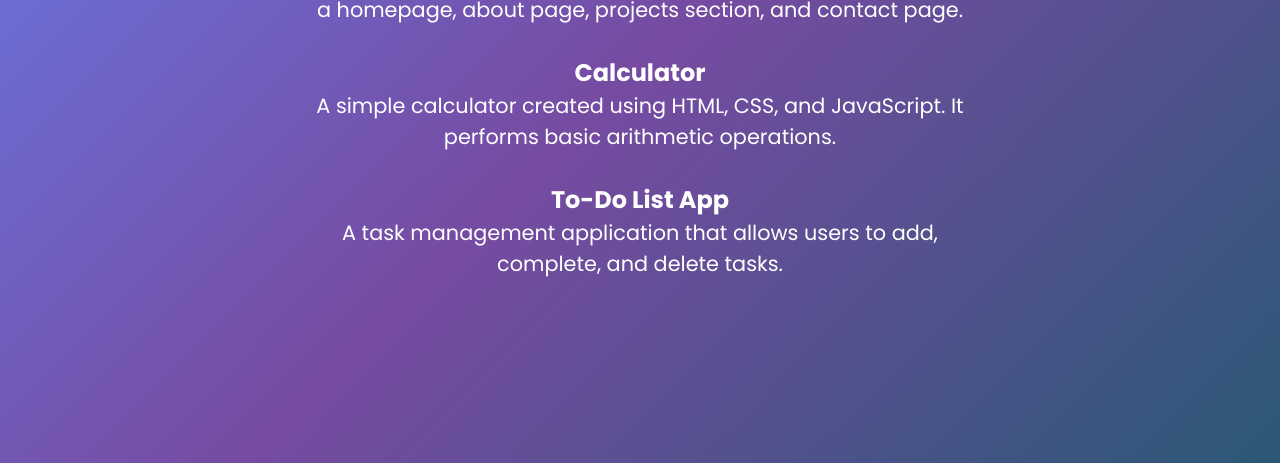
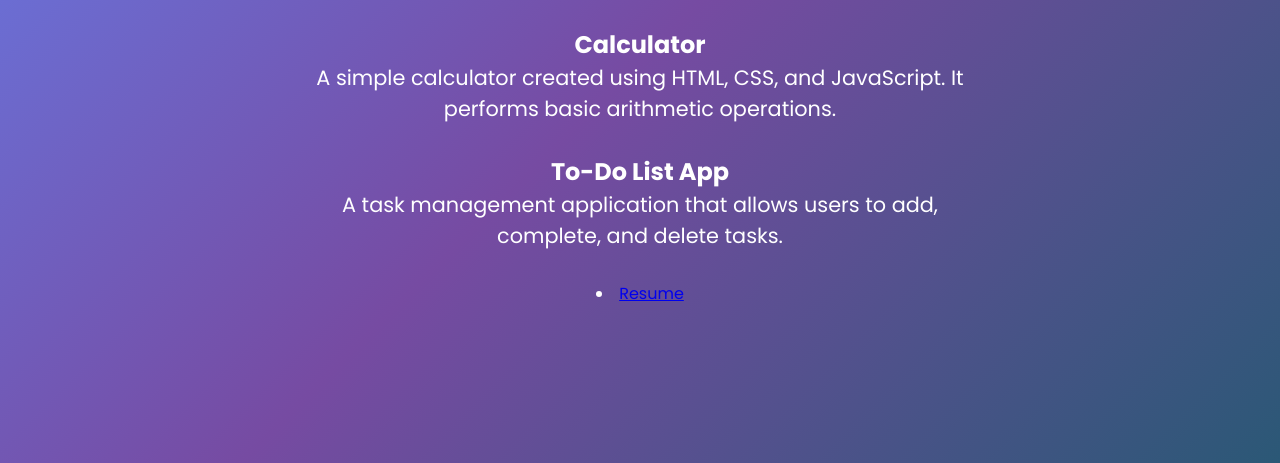
Before and after one commit to pranjalpandey5547/myportfolio, a plain HTML site: page projects.html in a window 1280 px wide. Shown: the part 337-800 px from the top of the page. Drawn offline with Linux system fonts and the light colour scheme.

```diff
--- a/projects.html
+++ b/projects.html
@@ -50,6 +50,8 @@
             <p>
                 A task management application that allows users to add,
                 complete, and delete tasks.
+
+            <li><a href="https://drive.google.com/file/d/1vCENReYSkM-bYcOtgAHt1A0GlBcT9hIh/view?usp=drive_link">Resume</a></li>
             </p>
 
     </section>
```
